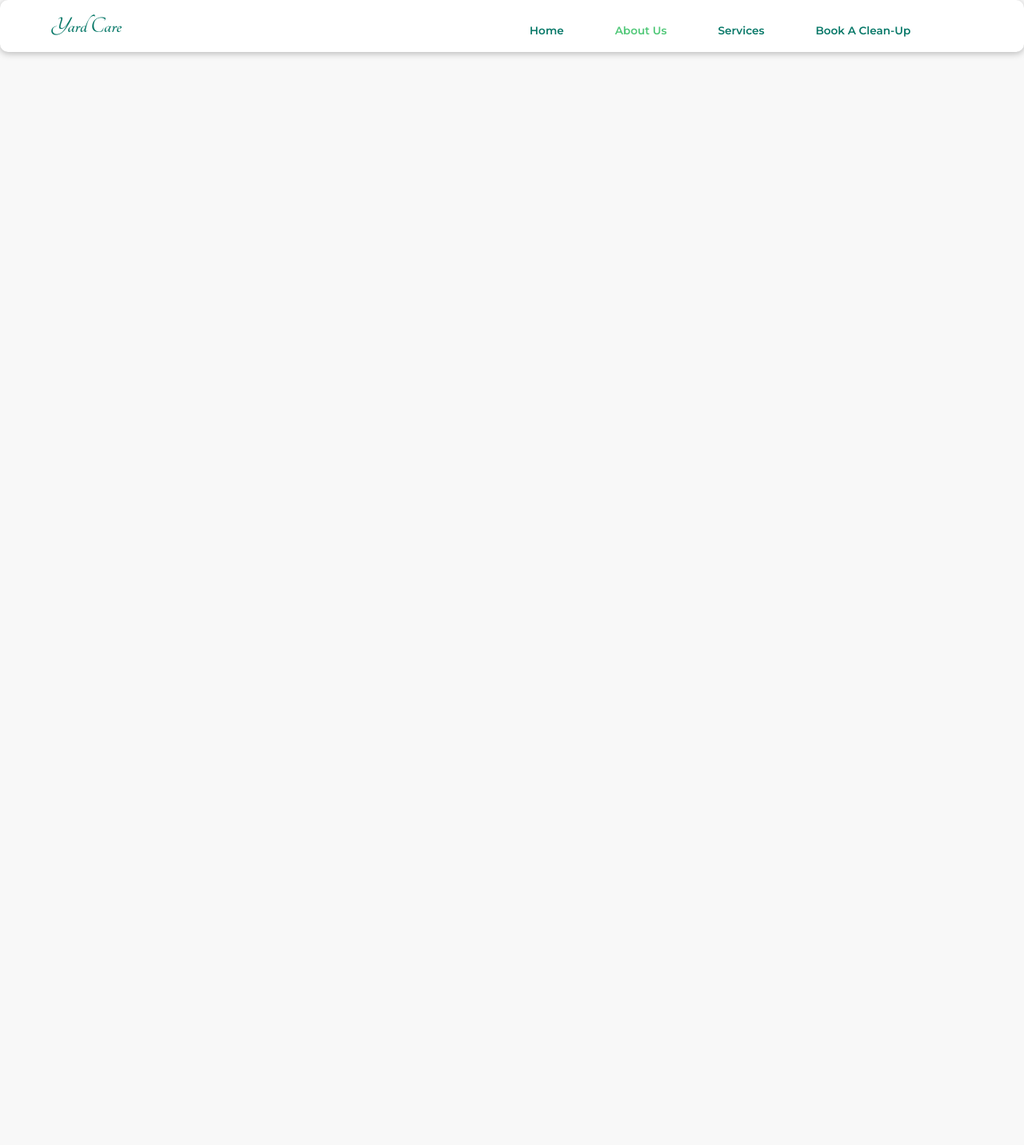
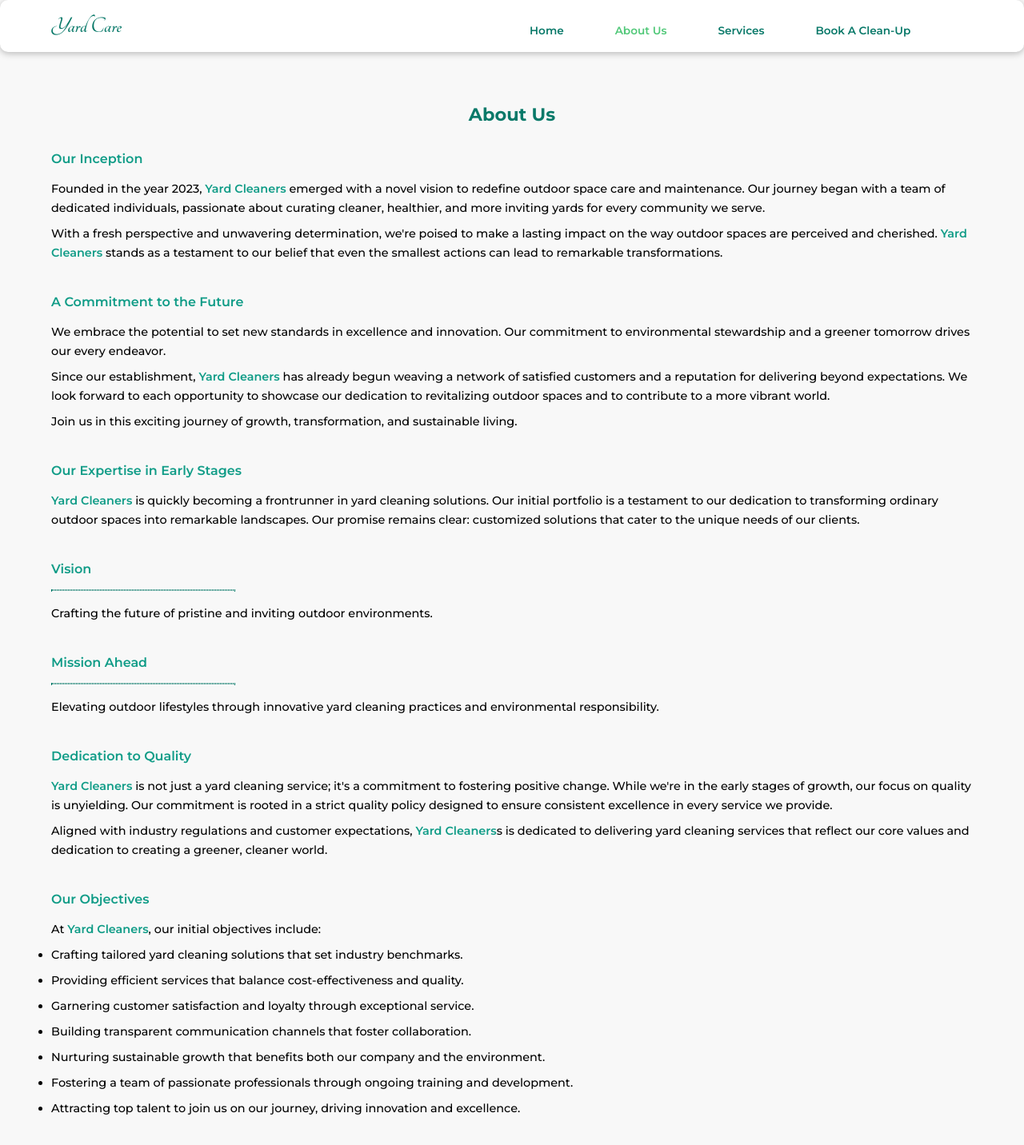
Before and after one commit to Amen-Musingarimi/yard-care, a React (Create React App) app: page /about in a window 1280 px wide. Shown: the top 1432 px of the page at 80% size. Before the commit the page ends 800 px from the top, so only its background shows below. Built offline with nearby package versions, Linux system fonts and the light colour scheme.

Commit message:
Add the About Page

```diff
--- a/src/App.jsx
+++ b/src/App.jsx
@@ -2,6 +2,7 @@ import { Route, Routes } from 'react-router-dom';
 import './components/styles/main.css';
 import NavBar from './components/NavBar';
 import Home from './components/pages/Home';
+import About from './components/pages/About';
 
 function App() {
   return (
@@ -9,6 +10,7 @@ function App() {
       <NavBar />
       <Routes>
         <Route path="/" index element={<Home />} />
+        <Route path="/about" index element={<About />} />
       </Routes>
     </div>
   );
--- /dev/null
+++ b/src/components/pages/About.jsx
@@ -0,0 +1,132 @@
+import React from 'react';
+import '../styles/About.css';
+
+const About = () => {
+  return (
+    <div className="about-container">
+      <h3 className="about-page-heading">About Us</h3>
+      <div className="inception-container">
+        <h4 className="about-section-heading">Our Inception</h4>
+        <p className="about-section-description">
+          Founded in the year 2023,{' '}
+          <span className="company-name">Yard Cleaners</span> emerged with a
+          novel vision to redefine outdoor space care and maintenance. Our
+          journey began with a team of dedicated individuals, passionate about
+          curating cleaner, healthier, and more inviting yards for every
+          community we serve.
+        </p>
+        <p className="about-section-description">
+          With a fresh perspective and unwavering determination, we're poised to
+          make a lasting impact on the way outdoor spaces are perceived and
+          cherished. <span className="company-name">Yard Cleaners</span> stands
+          as a testament to our belief that even the smallest actions can lead
+          to remarkable transformations.
+        </p>
+      </div>
+
+      <div className="inception-container">
+        <h4 className="about-section-heading">A Commitment to the Future</h4>
+        <p className="about-section-description">
+          We embrace the potential to set new standards in excellence and
+          innovation. Our commitment to environmental stewardship and a greener
+          tomorrow drives our every endeavor.
+        </p>
+        <p className="about-section-description">
+          Since our establishment,{' '}
+          <span className="company-name">Yard Cleaners</span> has already begun
+          weaving a network of satisfied customers and a reputation for
+          delivering beyond expectations. We look forward to each opportunity to
+          showcase our dedication to revitalizing outdoor spaces and to
+          contribute to a more vibrant world.
+        </p>
+        <p className="about-section-description">
+          Join us in this exciting journey of growth, transformation, and
+          sustainable living.
+        </p>
+      </div>
+
+      <div className="inception-container">
+        <h4 className="about-section-heading">Our Expertise in Early Stages</h4>
+        <p className="about-section-description">
+          <span className="company-name">Yard Cleaners</span> is quickly
+          becoming a frontrunner in yard cleaning solutions. Our initial
+          portfolio is a testament to our dedication to transforming ordinary
+          outdoor spaces into remarkable landscapes. Our promise remains clear:
+          customized solutions that cater to the unique needs of our clients.
+        </p>
+      </div>
+      <div className="inception-container">
+        <h4 className="about-section-heading">Vision</h4>
+        <div className="dotted-border-container"></div>
+        <p className="about-section-description">
+          Crafting the future of pristine and inviting outdoor environments.
+        </p>
+      </div>
+      <div className="inception-container">
+        <h4 className="about-section-heading">Mission Ahead</h4>
+        <div className="dotted-border-container"></div>
+        <p className="about-section-description">
+          Elevating outdoor lifestyles through innovative yard cleaning
+          practices and environmental responsibility.
+        </p>
+      </div>
+
+      <div className="inception-container">
+        <h4 className="about-section-heading">Dedication to Quality</h4>
+        <p className="about-section-description">
+          <span className="company-name">Yard Cleaners</span> is not just a yard
+          cleaning service; it's a commitment to fostering positive change.
+          While we're in the early stages of growth, our focus on quality is
+          unyielding. Our commitment is rooted in a strict quality policy
+          designed to ensure consistent excellence in every service we provide.
+        </p>
+        <p className="about-section-description">
+          Aligned with industry regulations and customer expectations,{' '}
+          <span className="company-name">Yard Cleaners</span>s is dedicated to
+          delivering yard cleaning services that reflect our core values and
+          dedication to creating a greener, cleaner world.
+        </p>
+      </div>
+
+      <div className="inception-container">
+        <h4 className="about-section-heading">Our Objectives</h4>
+        <p className="about-section-description">
+          At <span className="company-name">Yard Cleaners</span>, our initial
+          objectives include:
+        </p>
+        <ul>
+          <li className="about-section-description">
+            Crafting tailored yard cleaning solutions that set industry
+            benchmarks.
+          </li>
+          <li className="about-section-description">
+            Providing efficient services that balance cost-effectiveness and
+            quality.
+          </li>
+          <li className="about-section-description">
+            Garnering customer satisfaction and loyalty through exceptional
+            service.
+          </li>
+          <li className="about-section-description">
+            Building transparent communication channels that foster
+            collaboration.
+          </li>
+          <li className="about-section-description">
+            Nurturing sustainable growth that benefits both our company and the
+            environment.
+          </li>
+          <li className="about-section-description">
+            Fostering a team of passionate professionals through ongoing
+            training and development.
+          </li>
+          <li className="about-section-description">
+            Attracting top talent to join us on our journey, driving innovation
+            and excellence.
+          </li>
+        </ul>
+      </div>
+    </div>
+  );
+};
+
+export default About;
--- /dev/null
+++ b/src/components/styles/About.css
@@ -0,0 +1,45 @@
+:root {
+  --mainColor: #fff;
+  --mainColorLight: #109c87;
+  --secondaryColor: #db2b39;
+  --textColor: #097969;
+}
+
+.about-container,
+.inception-container {
+  display: flex;
+  flex-direction: column;
+}
+
+.about-container {
+  gap: 2rem;
+  padding: 2rem 4rem;
+}
+
+.about-page-heading {
+  text-align: center;
+  color: var(--textColor);
+  margin-top: 2rem;
+  font-size: 1.4rem;
+  font-weight: 700;
+}
+
+.about-section-heading {
+  color: var(--mainColorLight);
+  font-size: 1rem;
+  font-weight: 600;
+  margin-bottom: 1rem;
+}
+
+.about-section-description {
+  font-size: 0.9rem;
+  font-weight: 500;
+  line-height: 1.5rem;
+  margin-bottom: 0.5rem;
+}
+
+.dotted-border-container {
+  border: 1px dotted var(--textColor);
+  width: 20%;
+  margin-bottom: 1rem;
+}
```
